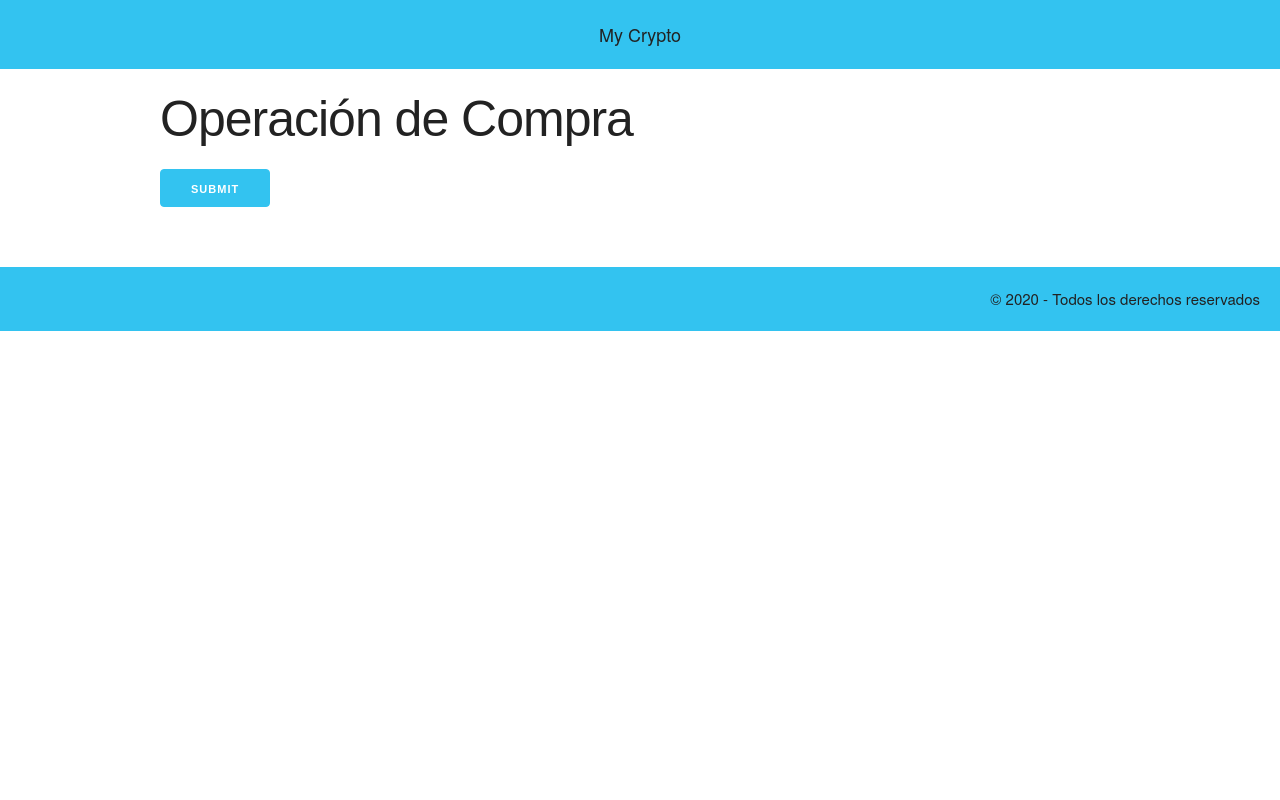
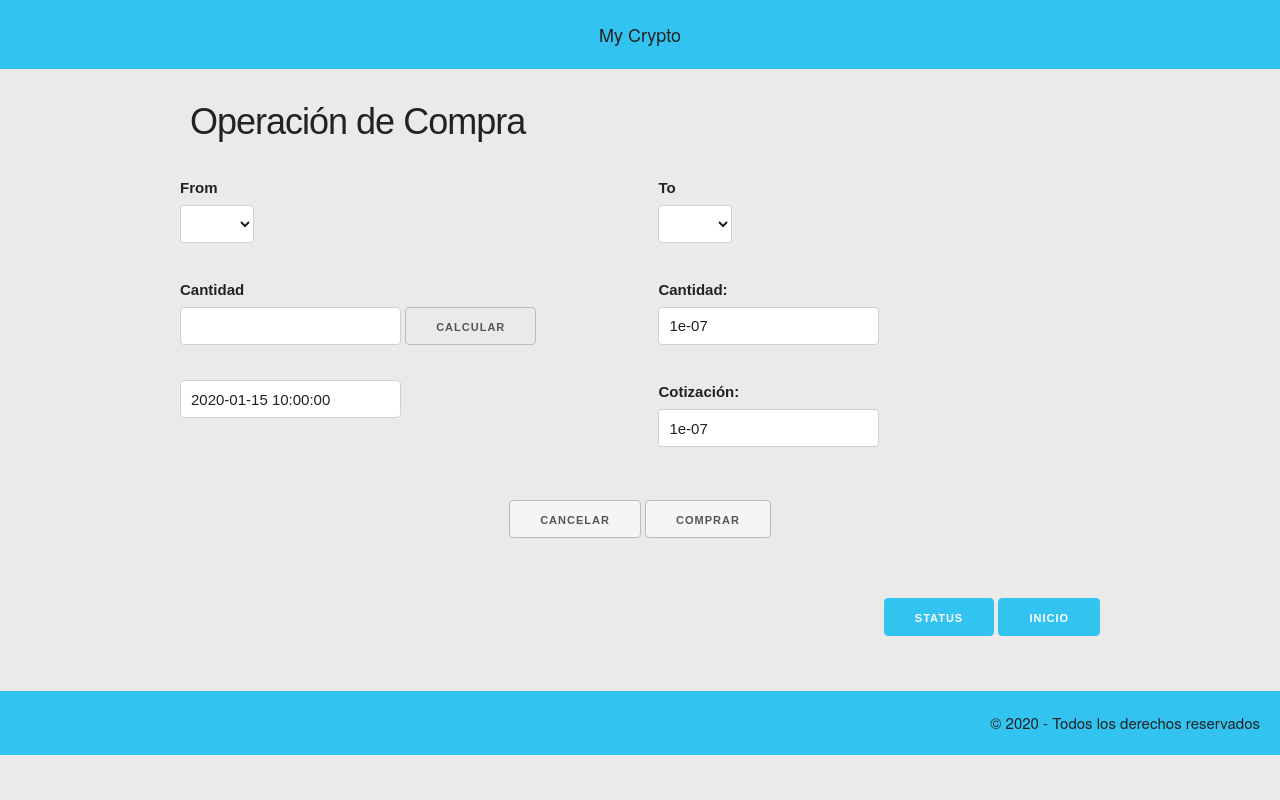
Before and after one commit to Ramoncheri/myCrypto, a Flask app: template the_app/templates/formul_compra.html in a window 1280 px wide. Run offline with Flask 2, Linux system fonts and the light colour scheme; tables that the repository leaves empty hold one stand-in row (values such as "Sample post"); the template is opened without the code that fills it: values that come from a table or form of the project are taken from there, most other values are stand-ins (such as "Sample title", 1, 10 or a date in 2020); form fields are guessed from the names that the template uses; parts of the project's set-up code (start-up, migrations or seed data) failed here and were passed over.

Commit message:
consulta compra OK

```diff
--- a/requeriments.txt
+++ b/requeriments.txt
@@ -4,6 +4,7 @@ chardet==3.0.4
 click==7.1.2
 colorama==0.4.3
 Flask==1.1.2
+Flask-WTF==0.14.3
 idna==2.9
 isort==4.3.21
 itsdangerous==1.1.0
@@ -20,3 +21,4 @@ typed-ast==1.4.1
 urllib3==1.25.9
 Werkzeug==1.0.1
 wrapt==1.12.1
+WTForms==2.3.1
--- a/the_app/forms.py
+++ b/the_app/forms.py
@@ -0,0 +1,12 @@
+from flask_wtf import FlaskForm
+from wtforms import StringField, FloatField, SubmitField, SelectField, DateTimeField
+from wtforms.validators import DataRequired, EqualTo
+
+class CompraForm(FlaskForm):
+    criptoFrom= SelectField(u'From ', choices= [(''), ('EUR'), ('BTC'), ('ETH'), ('LTC')], validators=[EqualTo('criptoTo', message="No puede ser igual a la moneda comprada")])
+    criptoTo= SelectField(u'To ', choices=[(''), ('EUR'), ('BTC'), ('ETH'), ('LTC')])
+    cantidadFrom= FloatField('Cantidad', validators=[DataRequired(message='Campo requerido')])
+    submitField= SubmitField('Calcular')
+    #cantidadTo= FloatField('Cantidad')
+    #fechaHora= DateTimeField('fecha')
+    #cotizacion= FloatField('Cotización')
--- a/the_app/static/styles.css
+++ b/the_app/static/styles.css
@@ -11,10 +11,23 @@ footer{
     text-align: right;
     margin-top: 20px;
 }
-.menu{
-    padding-top: 10px;
-    padding-bottom: 30px;
+body{
+    background-color: #EAEAEA;
 }
 .container{
     font-family: Arial, Helvetica, sans-serif;
 }
+.sin_movs{
+    margin: 2cm;
+    padding: 2cm;
+}
+
+.boton{
+    background-color: whitesmoke;
+}
+
+.box{
+    box-sizing: border-box;
+    padding: 100px;
+    border: 1px;
+}
--- a/the_app/templates/base.html
+++ b/the_app/templates/base.html
@@ -6,7 +6,6 @@
 <link rel="stylesheet" href="/static/styles.css">
 <link rel="stylesheet" href="/static/normalize.css">
 <link rel="stylesheet" href="/static/skeleton.css">
-
 
 
 
--- a/the_app/templates/formul_compra.html
+++ b/the_app/templates/formul_compra.html
@@ -3,13 +3,136 @@
 {% block titulo %} Compra de Criptos {% endblock %}
 
 {% block contenido %}
-    <h1>Operación de Compra </h1>
+    <h3 style="margin: 30px;">Operación de Compra </h3>
 
-    <form class= "u-full-width" action="/altaProducto" method="post">
+    <form  action="/operar" method="post">
+        {{form.hidden_tag()}}
 
-        {{form.submit(class="button-primary")}}
+        <div class= "row" style="margin: 20px;"  style="width: auto;">
+            <div class="six columns">
+            {{form.criptoFrom.label}}
+                {{form.criptoFrom}}
+            </div>
+            <div class="six columns">
+            {{form.criptoTo.label}}
+                {{form.criptoTo}}
+            </div>
+        </div>
+        <div class= "row" style="margin: 20px;", style="width: auto;">
+            <div class="six columns">
+            {{form.cantidadFrom.label}}
+                {{form.cantidadFrom}}
+                {{form.submitField (class="boton")}}
+
+            </div>
+            <div class="six columns">
+                <label for="cantidadTo">Cantidad: </label>
+                <input type="text", value="{{cantidadTo | round(8, 'floor')}}", readonly>
+
+            </div>
+        </div>
+
+        <div class= "row" style="margin: 20px;">
+
+            <div class="six columns">
+                <input type="text", name="fecha", value="{{fecha}}">
+            </div>
+
+            <div class= "six columns", style="margin-bottom: 1cm;">
+                <label for="cotizacion">Cotización: </label>
+                <input type="text", value="{{cotiz | round(8, 'floor')}}", readonly>
+            </div>
+
+            <div class="row" style="margin-bottom: 50px;", style="margin-top: 1cm;">
+                <div class= "eight colums" style="text-align: center;">
+                    <button class= "boton" type="button">Cancelar</button>
+                    <button class= "boton" type="button">Comprar</button>
+                </div>
+            </div>
+
+
 
     </form>
 
+    <div style="text-align: right;" style="margin: 100px;">
+            <a class= 'button button-primary' href="/status">Status</a>
+            <a class= 'button button-primary' href="/">Inicio</a>
+    </div>
+
 
 {% endblock%}
+
+
+
+
+
+
+
+
+
+            <!--div class="six columns">
+            {{form.cantidadTo.label}}
+                {{form.cantidadTo ( readonly=true)}}
+            </div>
+        </div>
+        <div class= "row" style="margin: 20px;" style="width: auto;">
+            <div class="six columns" >
+            {{form.fechaHora.label}}
+                {{form.fechaHora (readonly= true)}}
+            </div>
+            <div class="six columns">
+            {{form.cotizacion.label}}
+                {{form.cotizacion  (readonly=true) }}
+            </div>
+        </div>
+            <div class= "six columns">
+                <label for="criptomonedaFrom">From: </label>
+
+                <select name="criptomonedaFrom">
+                    <option>   </option>
+                    <option>EUR</option>
+                    <option>BTC</option>
+                    <option>ETH</option>
+                    <option>LTC</option>
+
+                </select>
+            </div>
+            <div class= "six columns">
+                <label for="criptomonedaTo">To: </label>
+
+                <select name="criptomonedaTo">
+                    <option>   </option>
+                    <option>EUR</option>
+                    <option>BTC</option>
+                    <option>ETH</option>
+                    <option>LTC</option>
+                </select>
+
+            </div>
+        </div>
+
+        <div class= "row" style="margin: 20px;">
+            <div class= "six columns">
+                <label for="cantidadFrom">Cantidad: </label>
+
+                <input type="text" name= "cantidadFrom" placeholder="Cantidad">
+                <input type="submit" class="boton" value="Calcular">
+            </div>
+            <div class="six columns">
+                <label for="cantidadTo">Cantidad: </label>
+                <input type="text" name="cantidadTo" readonly>
+            </div>
+        </div>
+
+        <div class= "row" style="margin: 20px;">
+
+            <div class="six columns">
+                <input type="datetime-local", name="fecha" autocomplete="on" >
+
+            </div>
+
+            <div class= "six columns">
+                <label for="cotizacion">Cotización: </label>
+                <input type="text" name="cotizacion" readonly>
+            </div>
+        </div-->
--- a/the_app/templates/inicio.html
+++ b/the_app/templates/inicio.html
@@ -29,4 +29,5 @@ Mi Patrimonio
         <a class= 'button button-primary' href="/operar">Operar</a>
         <a class= 'button button-primary' href="/status">Status</a>
     </div>
+
     {% endblock %}
--- a/the_app/templates/status.html
+++ b/the_app/templates/status.html
@@ -49,12 +49,6 @@ Mi Patrimonio
     </table>
 
 
-
-
-
-
-
-
     <div style="text-align: right;">
         <a class= 'button button-primary' href="/operar">Operar</a>
         <a class= 'button button-primary' href="/">Inicio</a>
```
Also changed, not shown: the_app/api.py (+6 -5 lines), the_app/functions.py (added, +7 -0 lines), the_app/routes.py (+20 -3 lines), the_app/templates/sin_movimientos.html (+6 -3 lines), data/inversion.db, the_app/resources/calculadora.png (added), 2 other files.
